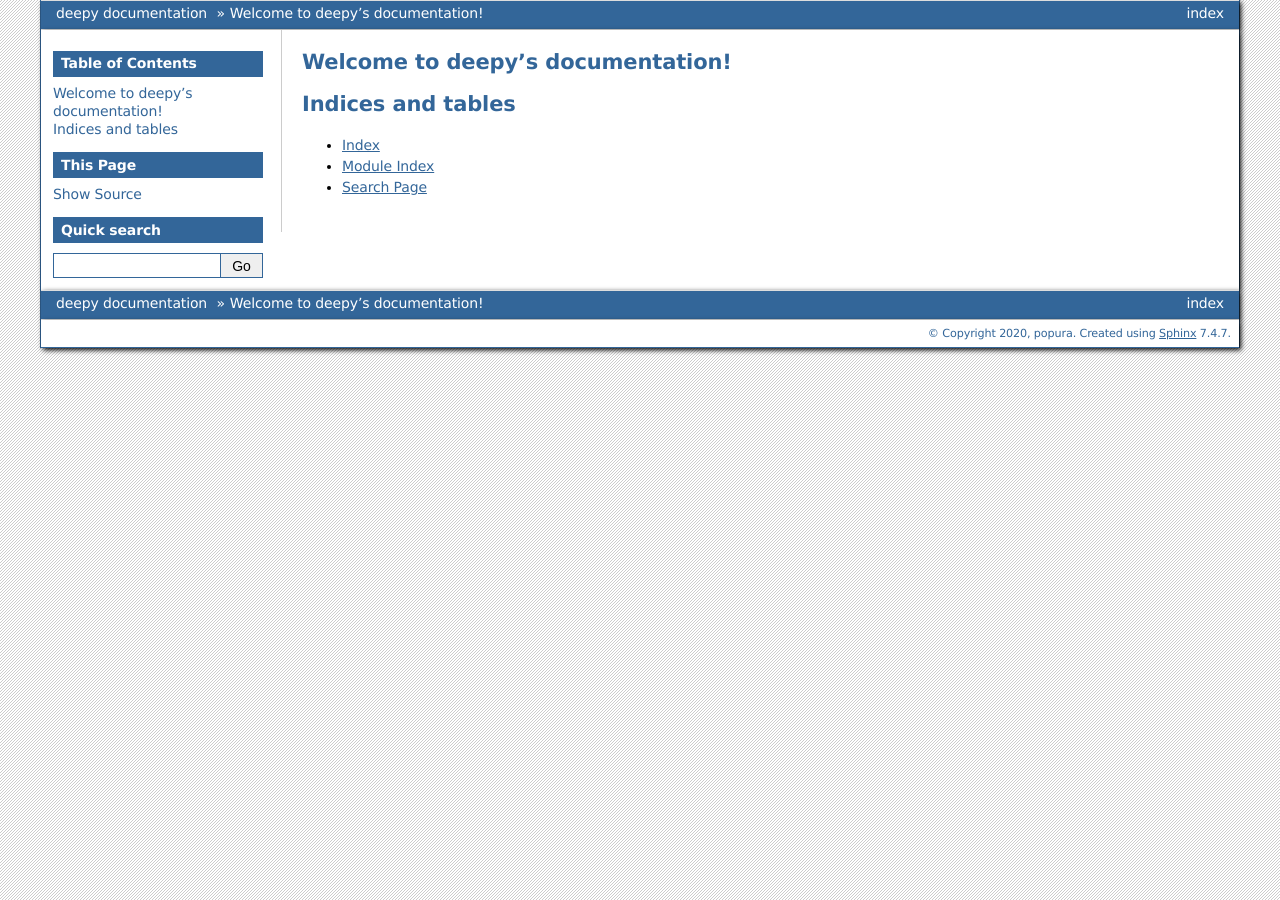
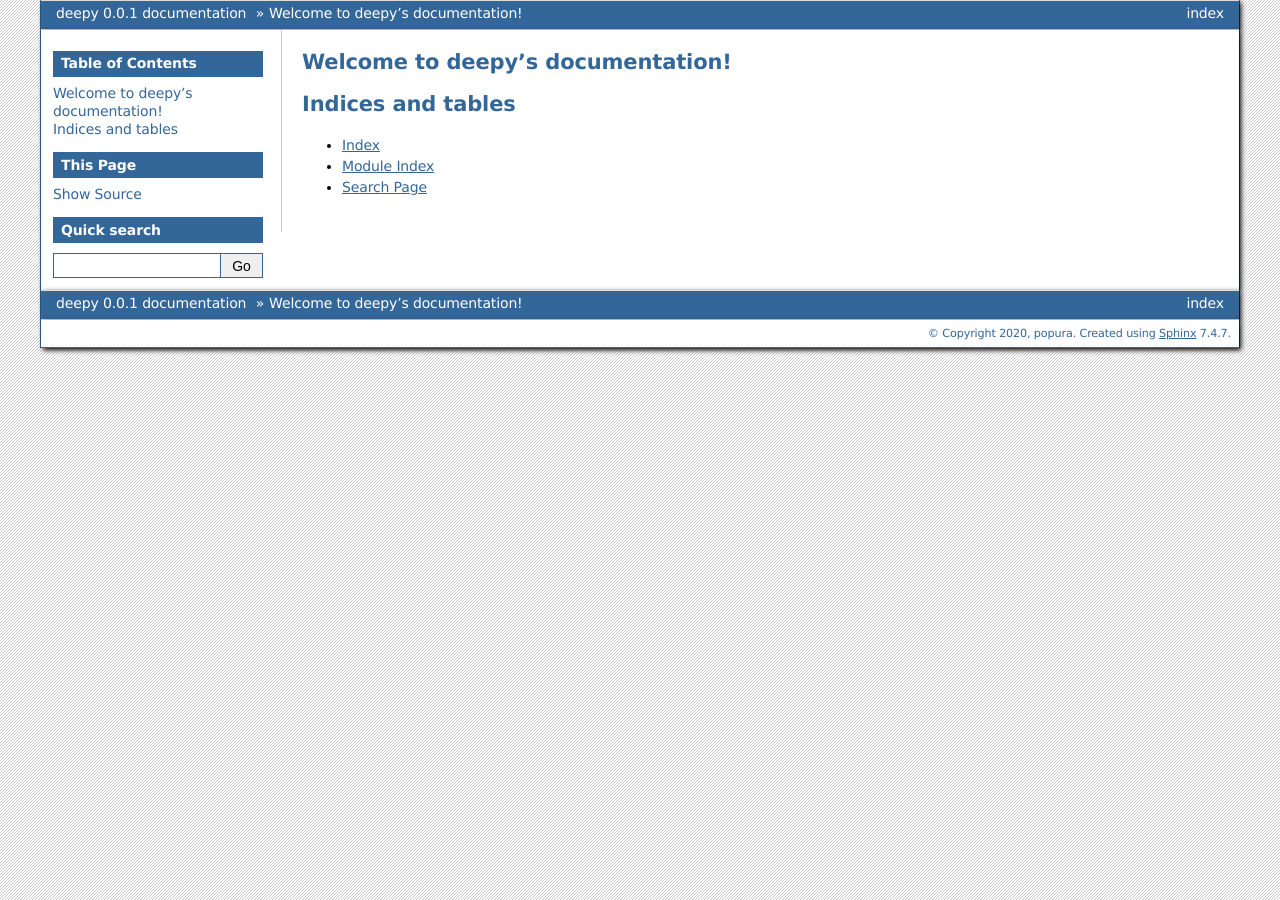
Before and after one commit to popura/deepy-pytorch, a Sphinx documentation site: the page built from docs/index.rst, in a window 1280 px wide. Built offline with Sphinx 7.4.7, drawn with Linux system fonts in a browser that asks for light colours.

```diff
--- a/docs/conf.py
+++ b/docs/conf.py
@@ -20,6 +20,8 @@
 project = 'deepy'
 copyright = '2020, popura'
 author = 'popura'
+version = '0.0.1'
+release = '0.0.1'
 
 
 # -- General configuration ---------------------------------------------------
```
